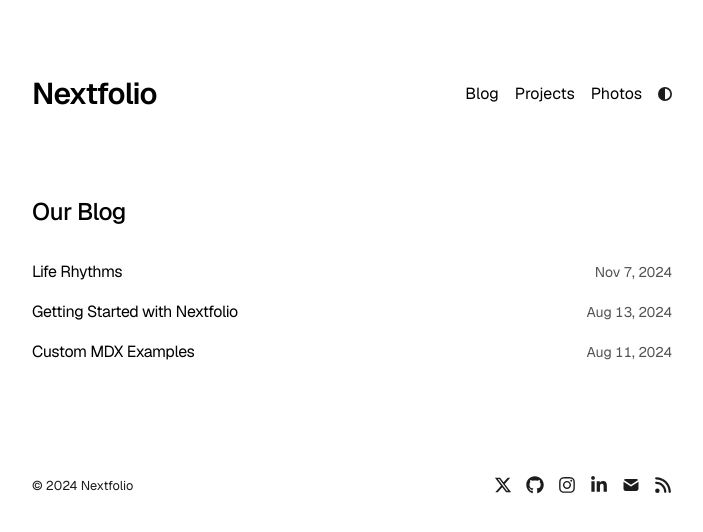
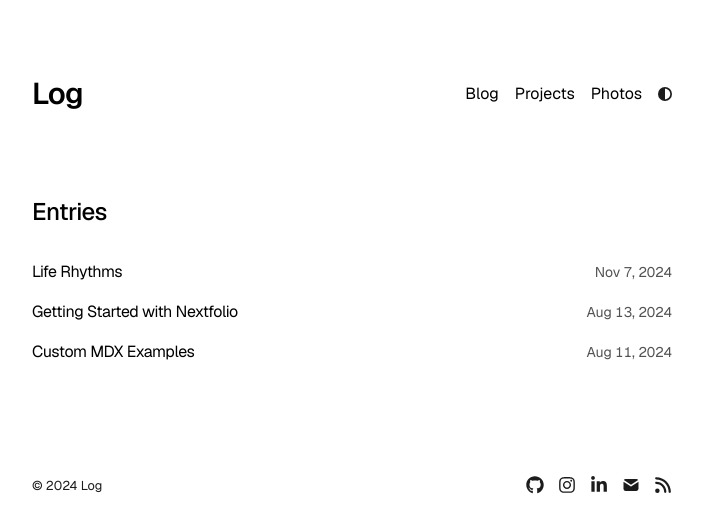
Before and after one commit to mpazaryna/blog02, a Next.js app: page /blog in a window 1280 px wide. Shown: the top 532 px of the page, without its empty margins (288-991 px from the left). Built offline with nearby package versions, Linux system fonts and the light colour scheme.

Commit message:
chore: updated footer

```diff
--- a/app/blog/page.tsx
+++ b/app/blog/page.tsx
@@ -11,7 +11,7 @@ export default function BlogPosts() {
 
   return (
     <section>
-      <h1 className="mb-8 text-2xl font-medium tracking-tight">Our Blog</h1>
+      <h1 className="mb-8 text-2xl font-medium tracking-tight">Entries</h1>
       <div>
         {allBlogs
           .sort((a, b) => {
--- a/app/components/footer.tsx
+++ b/app/components/footer.tsx
@@ -24,7 +24,6 @@ function SocialLink({ href, icon: Icon }) {
 function SocialLinks() {
   return (
     <div className="flex text-lg gap-3.5 float-right transition-opacity duration-300 hover:opacity-90">
-      <SocialLink href={socialLinks.twitter} icon={FaXTwitter} />
       <SocialLink href={socialLinks.github} icon={FaGithub} />
       <SocialLink href={socialLinks.instagram} icon={FaInstagram} />
       <SocialLink href={socialLinks.linkedin} icon={FaLinkedinIn} />
--- a/app/config.ts
+++ b/app/config.ts
@@ -1,16 +1,15 @@
 export const metaData = {
-  baseUrl: "https://nextfolio-template.vercel.app/",
-  title: "Nextfolio",
-  name: "Sirius",
+  baseUrl: "https://blog.paz.land/",
+  title: "Log",
+  name: "Paz",
   ogImage: "/opengraph-image.png",
   description:
     "A clean, fast, and lightweight portfolio template built with Next.js, Vercel, and Tailwind CSS for optimal performance.",
 };
 
 export const socialLinks = {
-  twitter: "https://x.com/1tssirius",
-  github: "https://github.com/1msirius/Nextfolio",
-  instagram: "https://www.instagram.com/",
-  linkedin: "https://www.linkedin.com/",
-  email: "mailto:example@gmail.com",
+  github: "https://github.com/mpazaryna",
+  instagram: "https://www.instagram.com/mpazphotos/",
+  linkedin: "https://www.linkedin.com/in/mpazaryna/",
+  email: "mailto:mpazbot@gmail.com",
 };
```
